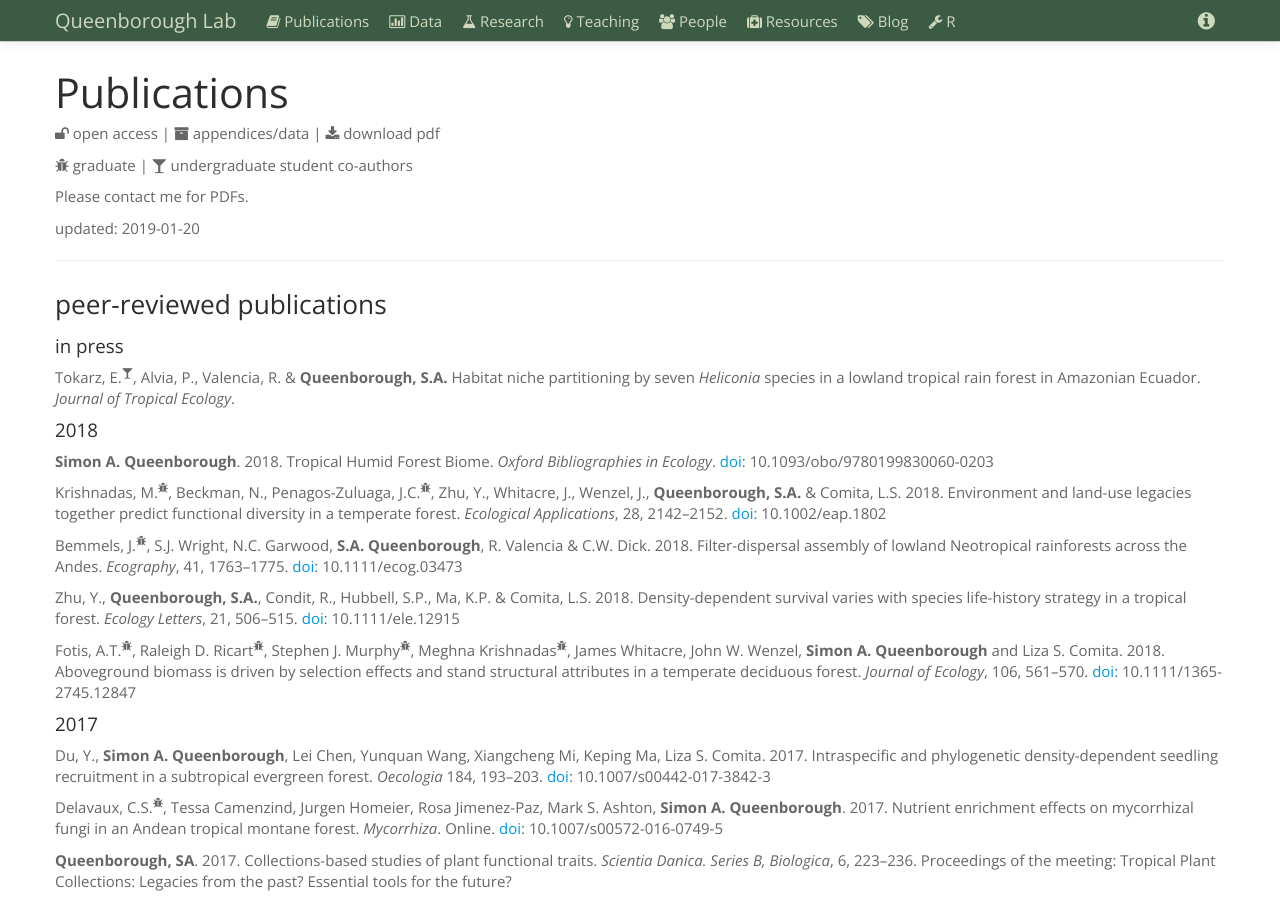
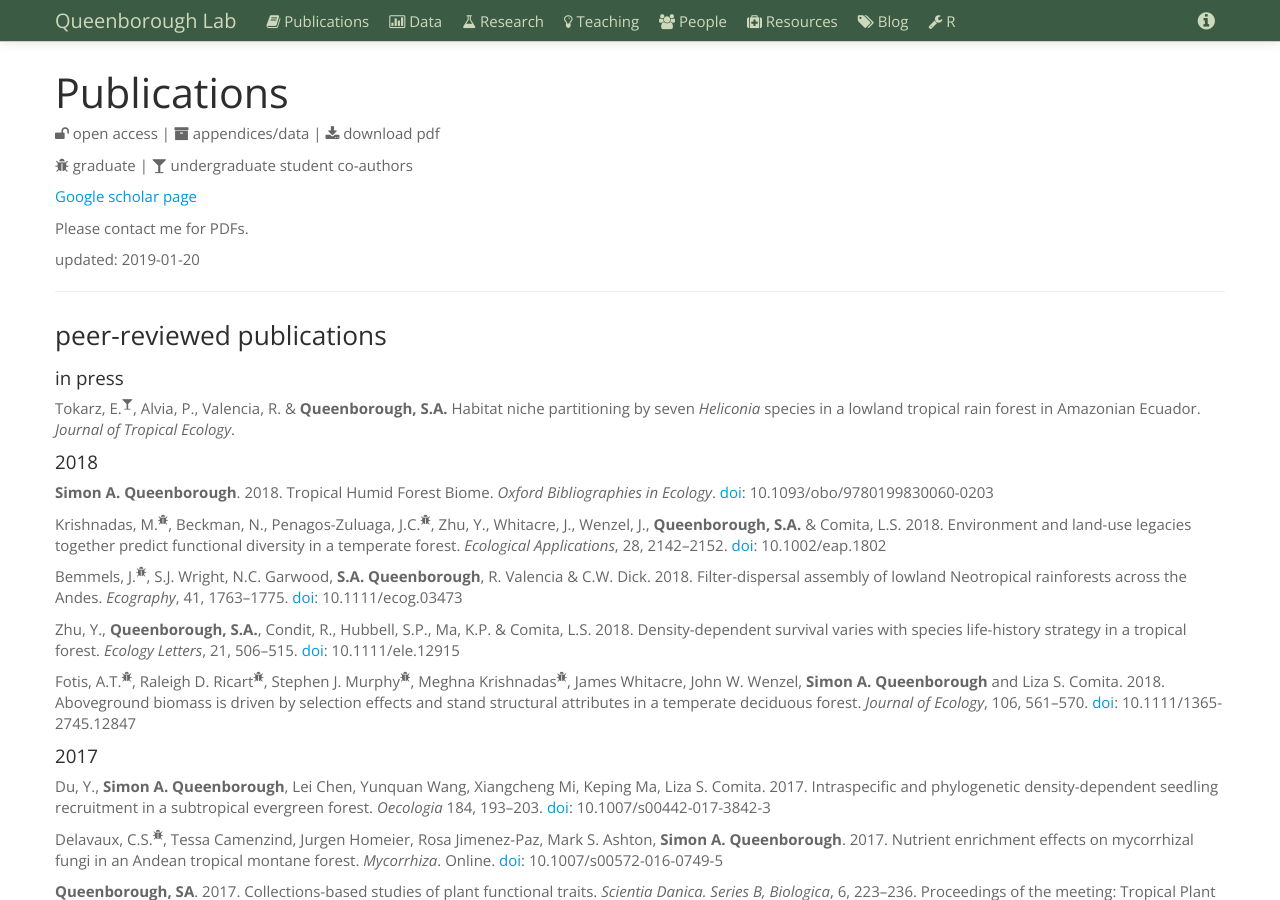
Before and after one commit to saq/saq.github.io, a Jekyll site: the page built from publications.md, in a window 1280 px wide and 900 px high. Built offline with Jekyll 4.4.1, drawn with Linux system fonts in a browser that asks for light colours.

Commit message:
Update publications.md

```diff
--- a/publications.md
+++ b/publications.md
@@ -12,6 +12,8 @@
 
 <p> <span class="showtooltip" title="graduate student co-author"><i class="icon-bug"> </i></span> graduate | <span class="showtooltip" title="undergraduate student co-author"><i class="icon-glass"> </i></span> undergraduate student co-authors </p>
 </div>
+
+[Google scholar page](https://scholar.google.com/citations?hl=en&user=5JontLgAAAAJ&view_op=list_works&sortby=pubdate)
 
 Please contact me for PDFs.
 
```
